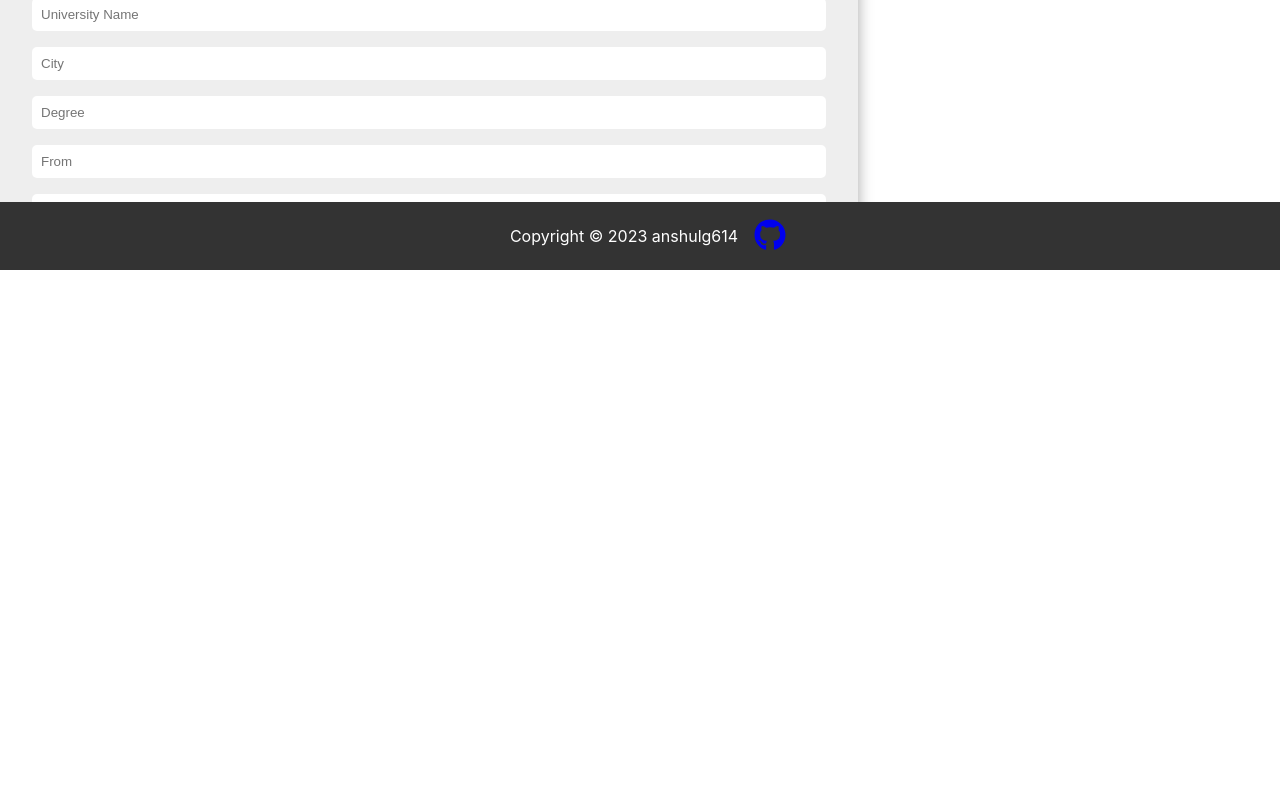
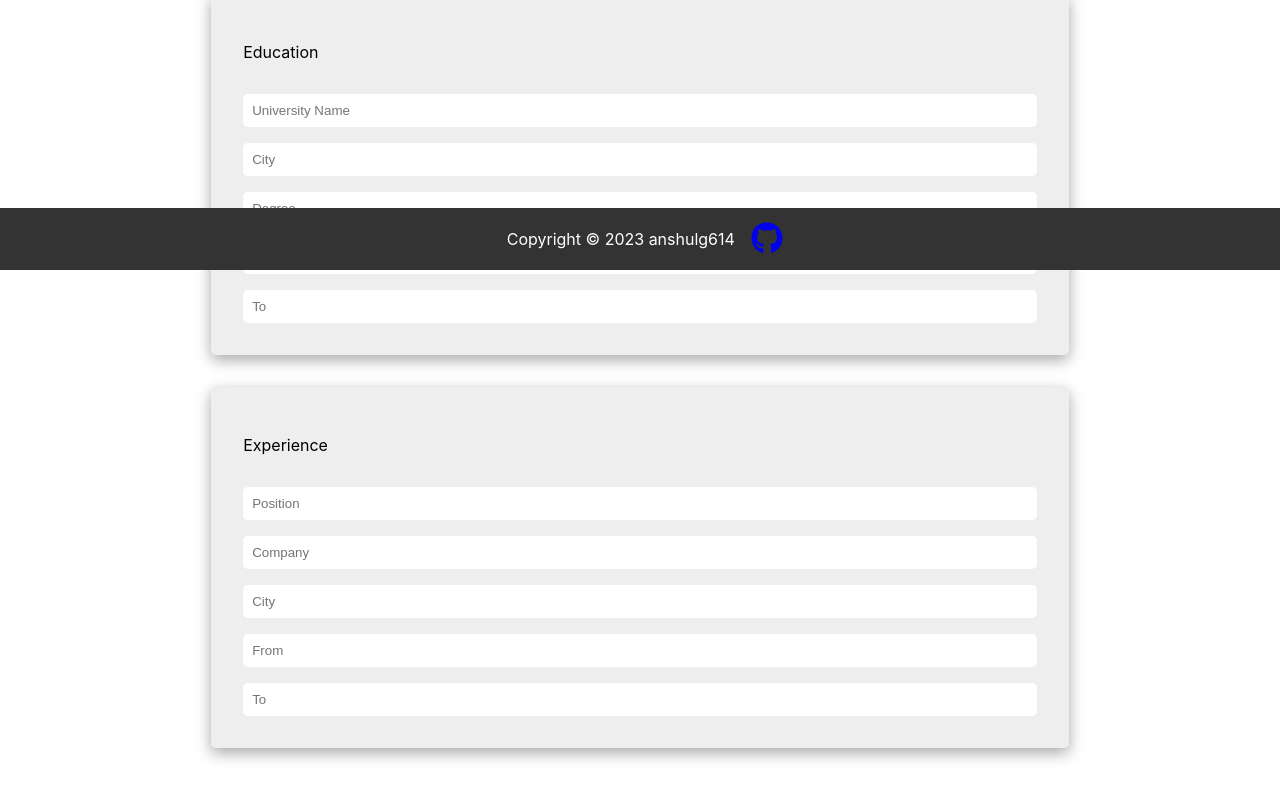
Before and after one commit to anshulg614/Resume-Generator, a React (Create React App) app: page / in a window 1280 px wide. Shown: the part 530-1330 px from the top of the page. Before the commit the page ends 800 px from the top, so only its background shows below. Built offline with nearby package versions, Linux system fonts and the light colour scheme.

Commit message:
made aditional formatting changes and added experience section

```diff
--- /dev/null
+++ b/src/components/Experience.js
@@ -0,0 +1,29 @@
+import React from "react";
+import styled from "styled-components";
+import Input from "./Input";
+
+const Experience = () => {
+  return (
+    <ExperienceContainer>
+        <p>Experience</p>
+      <Input type="text" placeholder="Position" />
+      <Input type="text" placeholder="Company" />
+      <Input type="text" placeholder="City" />
+      <Input type="text" placeholder="From" />
+      <Input type="text" placeholder="To" />
+    </ExperienceContainer>
+  );
+};
+
+const ExperienceContainer = styled.div`
+  display: flex;
+  flex-direction: column;
+  gap: 1rem;
+  width: 210mm;
+  padding: 2rem;
+  border-radius: 5px;
+  background-color: #eee;
+  box-shadow: rgba(0, 0, 0, 0.35) 0px 5px 15px;
+`;
+
+export default Experience;
--- a/src/components/Footer.js
+++ b/src/components/Footer.js
@@ -14,17 +14,18 @@ const Footer = () => {
 };
 
 const FooterContainer = styled.div`
-  position: absolute;
+  position: fixed;
   bottom: 0;
   left: 0;
   display: flex;
   align-items: center;
   justify-content: center;
   width: 100%;
-  padding: 0.5rem;
+  padding: 0.3rem;
   background-color: #333333;
   color: white;
 `;
+
 
 const Link = styled.a`
   position: relative;
--- a/src/components/Main.js
+++ b/src/components/Main.js
@@ -1,14 +1,33 @@
 import React from "react";
+import styled from "styled-components";
 import Education from "./Education";
+import Experience from "./Experience";
 import Personal from "./Personal";
 
 const Main = () => {
   return (
-    <>
+    <MainWrapper>
       <Personal />
       <Education />
-    </>
+      <Experience />
+    </MainWrapper>
   );
 };
 
+const MainWrapper = styled.main`
+  display: flex;
+  align-items: flex-start;
+  justify-content: space-between;
+  gap: 2rem;
+  max-width: 1800px;
+  padding: 4rem 8rem;
+  margin: 0 auto;
+  margin-bottom: 2rem;
+
+  @media (max-width: 1600px) {
+    flex-direction: column;
+    align-items: center;
+  }
+`;
+
 export default Main;
```
